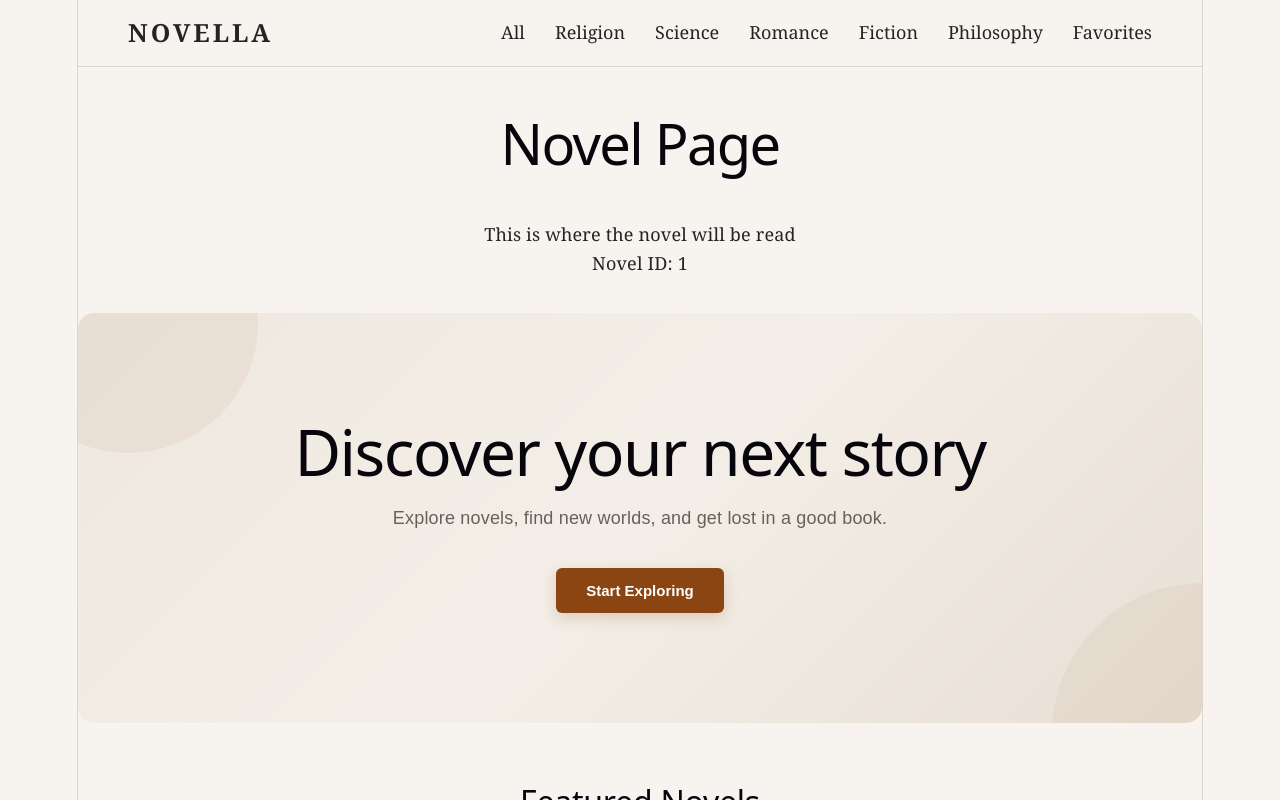
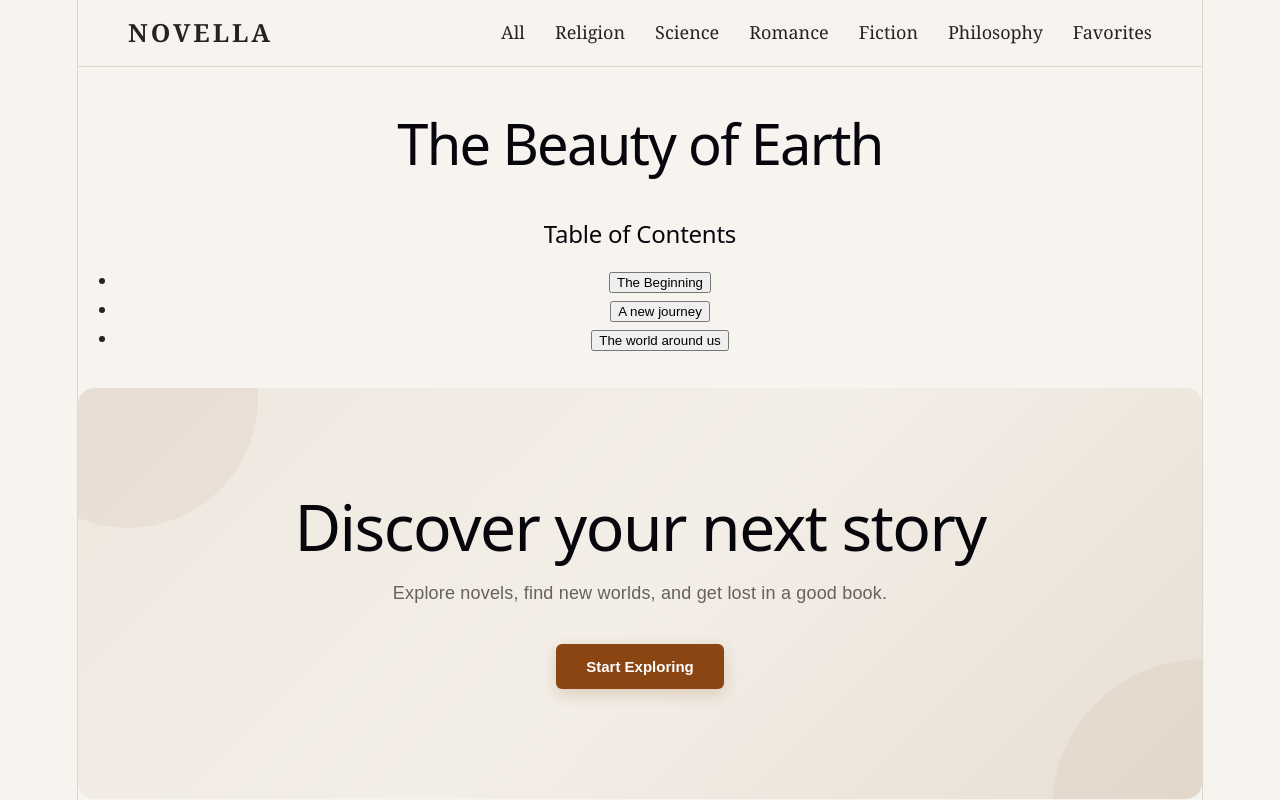
Before and after one commit to Oroko-bilhah/Novels-website-using-React, a React (Vite) app: page /novel/1 in a window 1280 px wide. Shown: the top 800 px of the page. Built offline with nearby package versions, Linux system fonts and the light colour scheme.

Commit message:
feat: add novel library and reading system

```diff
--- a/src/Novel.jsx
+++ b/src/Novel.jsx
@@ -1,14 +1,68 @@
 import { useParams } from 'react-router-dom'
-function Novel () {
-    const { id } = useParams()
-    return (
+import { useState } from 'react'
+import { stories } from './data/stories/index.js'
+
+function Novel() {
+  const { id } = useParams()
+  const [selectedChapter, setSelectedChapter] = useState(null)
+  const [currentPage, setCurrentPage] = useState(0)
+
+  const story = stories.find((story) => story.id === Number(id))
+
+  if (!story) {
+    return <h1>Story not available yet!</h1>
+  }
+
+  return (
+    <div>
+      <h1>{story.title}</h1>
+
+      {!selectedChapter && (
         <div>
-           <h1>Novel Page</h1>
-           <p>This is where the novel will be read</p>
-           <p>Novel ID: {id}</p>
+          <h2>Table of Contents</h2>
+
+          <ul>
+            {story.chapters.map((chapter) => (
+              <li key={chapter.id}>
+                <button onClick={() => {
+                    setSelectedChapter(chapter)
+                    setCurrentPage(0)}
+                    }>
+                  {chapter.title}
+                </button>
+              </li>
+            ))}
+          </ul>
+        </div>
+      )}
+
+      {selectedChapter && (
+        <div>
+          <button onClick={() => setSelectedChapter(null)}>
+            Back to Table of Contents
+          </button>
+
+          <h2>{selectedChapter.title}</h2>
+
+
+        <p>{selectedChapter.pages[currentPage]}</p>
+        <button
+        onClick={() => setCurrentPage(currentPage - 1)}
+        disabled={currentPage === 0}
+        >
+        Previous
+        </button>
+        <button
+        onClick={() => setCurrentPage(currentPage + 1)}
+        disabled={currentPage === selectedChapter.pages.length - 1}
+        >
+        Next
+        </button>
 
         </div>
-    )
+      )}
+    </div>
+  )
 }
 
 export default Novel
--- a/src/NovelCard.jsx
+++ b/src/NovelCard.jsx
@@ -7,7 +7,9 @@ function NovelCard({ novel, toggleFavorite, favorites }) {
         <img src={novel.image} alt={novel.name} />
       </Link>
 
+      <Link to={`/novel/${novel.id}`}>
       <h2>{novel.name}</h2>
+      </Link>
       <p>{novel.author}</p>
       <p>{novel.description}</p>
 
--- /dev/null
+++ b/src/data/stories/beautyOfEarth.js
@@ -0,0 +1,42 @@
+export const beautyOfEarth = {
+    id: 1,
+    title: "The Beauty of Earth",
+
+    chapters: [
+        {
+            id: 1,
+            title: "The Beginning",
+            pages: [
+                "The morning sun rose slowly over the quiet hills, painting the sky with shades of gold and orange.",
+
+                "John stood by the window and watched the world come alive. Birds moved between the trees while a gentle breeze passed through the grass.",
+
+                "For the first time in many years, he stopped to appreciate how much beauty existed around him."
+            ]
+        },
+        {
+            id: 2,
+            title: "A new journey",
+            pages: [
+                 "The following morning, John decided to leave his home and explore the countryside.",
+
+                 "The road stretched ahead of him, surrounded by forests, rivers, and fields filled with wild flowers.",
+
+                 "With every step, he discovered something new and began to wonder how many beautiful places he had never noticed before."
+            ]
+
+        },
+        {
+            id: 3,
+            title: "The world around us",
+            pages: [
+                 "As John continued his journey, he began to understand that the beauty of the earth was not found only in great mountains or enormous oceans.",
+
+                 "It was also present in small things: the sound of rain, the shade of a tree, and the warmth of sunlight on his face.",
+
+                 "He realized that sometimes we become so busy that we forget to look at the world around us."
+            ]
+        }
+
+    ]
+}
--- /dev/null
+++ b/src/data/stories/index.js
@@ -0,0 +1,5 @@
+import { beautyOfEarth } from './beautyOfEarth'
+
+export const stories = [
+  beautyOfEarth
+]
```
Also changed, not shown: src/data/novels.js (added).
